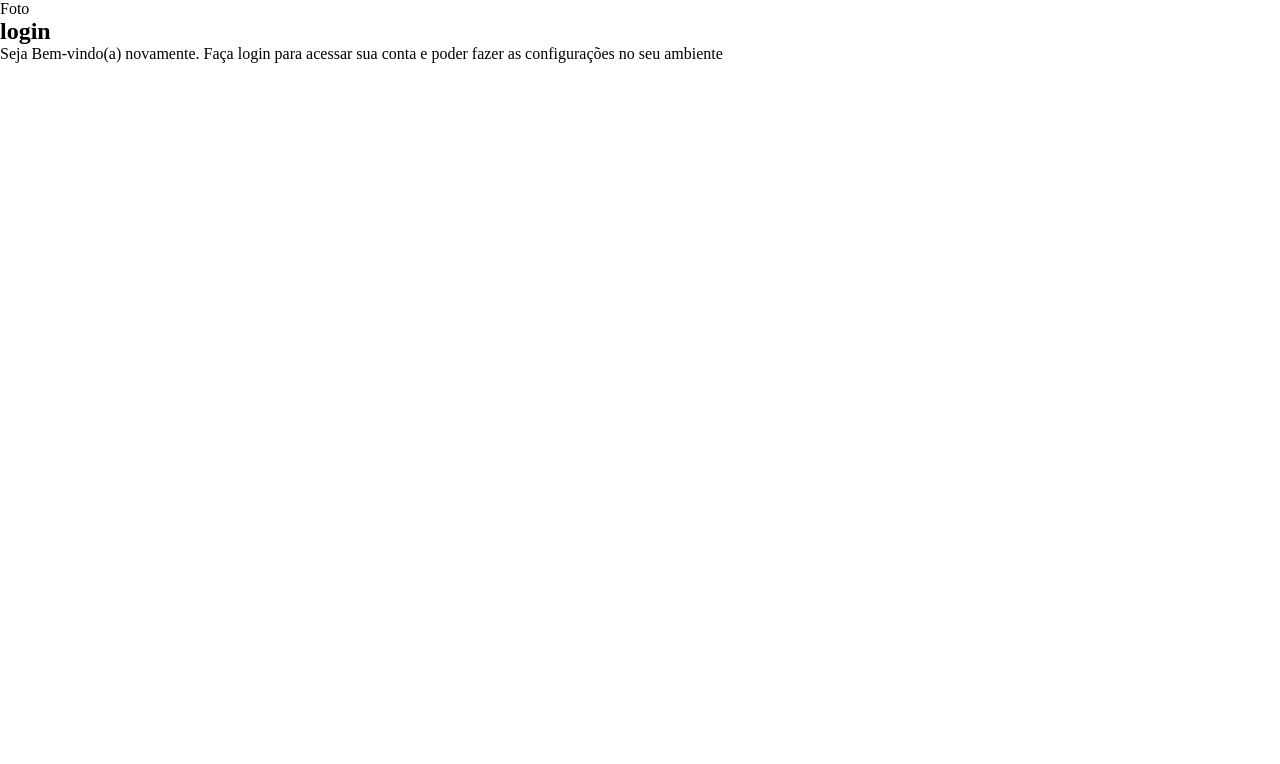
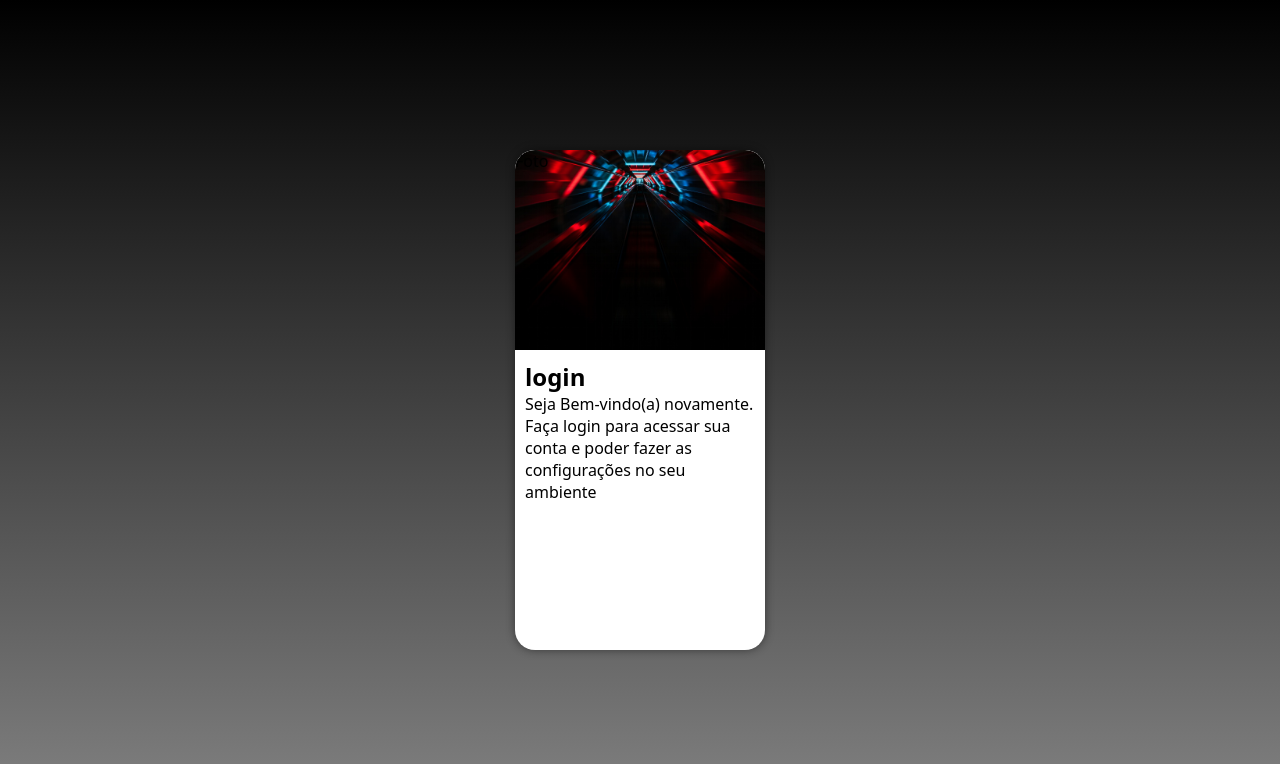
Before and after one commit to Michel-LlMA/projeto-login, a plain HTML site: page index.html in a window 1280 px wide. Drawn offline with Linux system fonts and the light colour scheme.

Commit message:
Update style.css

```diff
--- a/estilos/style.css
+++ b/estilos/style.css
@@ -1,6 +1,44 @@
 @charset "UTF-8";
 
 * {
+    font-family: system-ui, -apple-system, BlinkMacSystemFont, 'Segoe UI', Roboto, Oxygen, Ubuntu, Cantarell, 'Open Sans', 'Helvetica Neue', sans-serif;
     padding: 0px;
     margin: 0px;
+    box-sizing: border-box;
 }
+
+body, html {
+    background-image: linear-gradient(to top, gray, black);
+    height: 100vh;
+    width: 100vw;
+}
+main {
+    position: relative;
+    height: 100vh;
+    width: 100vw;
+}
+
+section#login {
+    position: absolute;
+    top: 50%;
+    left: 50%;
+    transform: translate(-50%, -50%);
+    overflow: hidden;
+    background-color: white;
+    width: 250px;
+    height: 500px;
+    border-radius: 20px;
+    box-shadow: 0px 0px 10px rgba(0, 0, 0, 0.459);
+}
+
+section#login > div#imagem {
+    background: lightgray url(../imagens/image.jpg) no-repeat;
+    background-size: cover;
+    background-position: left bottom;
+    height: 200px;
+}
+
+section#login > div#formulario {
+    display: block;
+    padding: 10px;
+}
```
